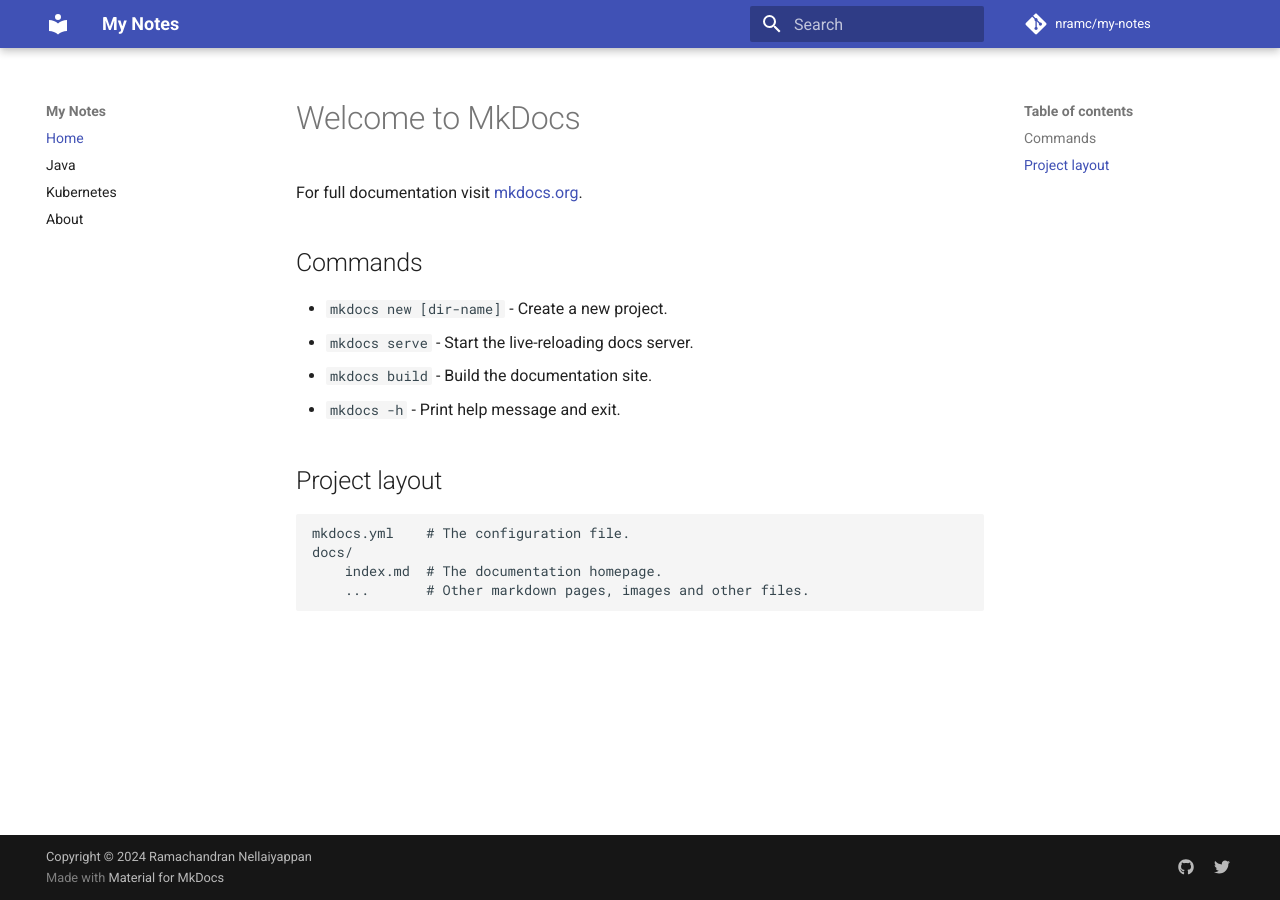
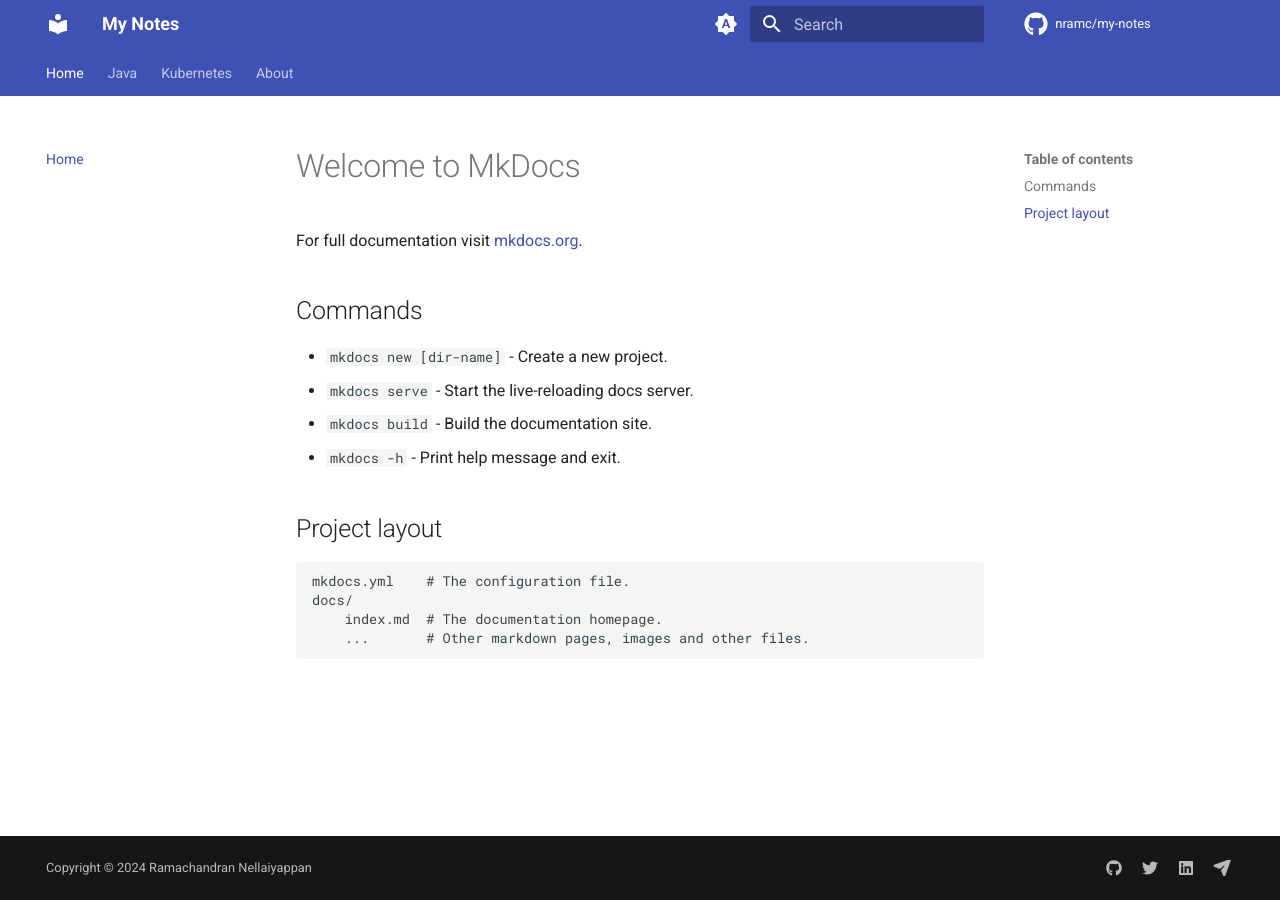
Before and after one commit to nramc/my-notes, an MkDocs documentation site: the page built from docs/index.md, in a window 1280 px wide. Built offline with MkDocs 1.6.1 and Material for MkDocs 9.7.7, drawn with Linux system fonts in a browser that asks for light colours; comment, search, counter and statistics services are not loaded.

Commit message:
chore: init commit with material config

```diff
--- a/mkdocs.yml
+++ b/mkdocs.yml
@@ -9,7 +9,42 @@
 
 
 theme:
+  language: en
+  font:
+    code: Roboto Mono
+  palette:
+    # Palette toggle for automatic mode
+    - media: "(prefers-color-scheme)"
+      toggle:
+        icon: material/brightness-auto
+        name: Switch to light mode
+    # Palette toggle for light mode
+    - media: "(prefers-color-scheme: light)"
+      scheme: default
+      toggle:
+        icon: material/brightness-7
+        name: Switch to dark mode
+    # Palette toggle for dark mode
+    - media: "(prefers-color-scheme: dark)"
+      scheme: slate
+      toggle:
+        icon: material/brightness-4
+        name: Switch to light mode
+  icon:
+    repo: fontawesome/brands/github
   name: material
+  features:
+    - navigation.tabs
+    #- navigation.tabs.sticky
+    - navigation.path
+    - navigation.top
+    - header.autohide
+    - search.suggest
+    - search.share
+    #- navigation.footer
+
+plugins:
+  - search
 
 nav:
   - Home: index.md
@@ -18,8 +53,13 @@
   - About: about.md
 
 extra:
+  generator: false
   social:
     - icon: fontawesome/brands/github
       link: https://github.com/nramc
     - icon: fontawesome/brands/twitter
       link: https://twitter.com/ram_n_74
+    - icon: fontawesome/brands/linkedin
+      link: https://www.linkedin.com/in/ramachandran-nellaiyappan/
+    - icon: fontawesome/solid/paper-plane
+      link: mailto:ramachandrannellai@gmail.com
```
